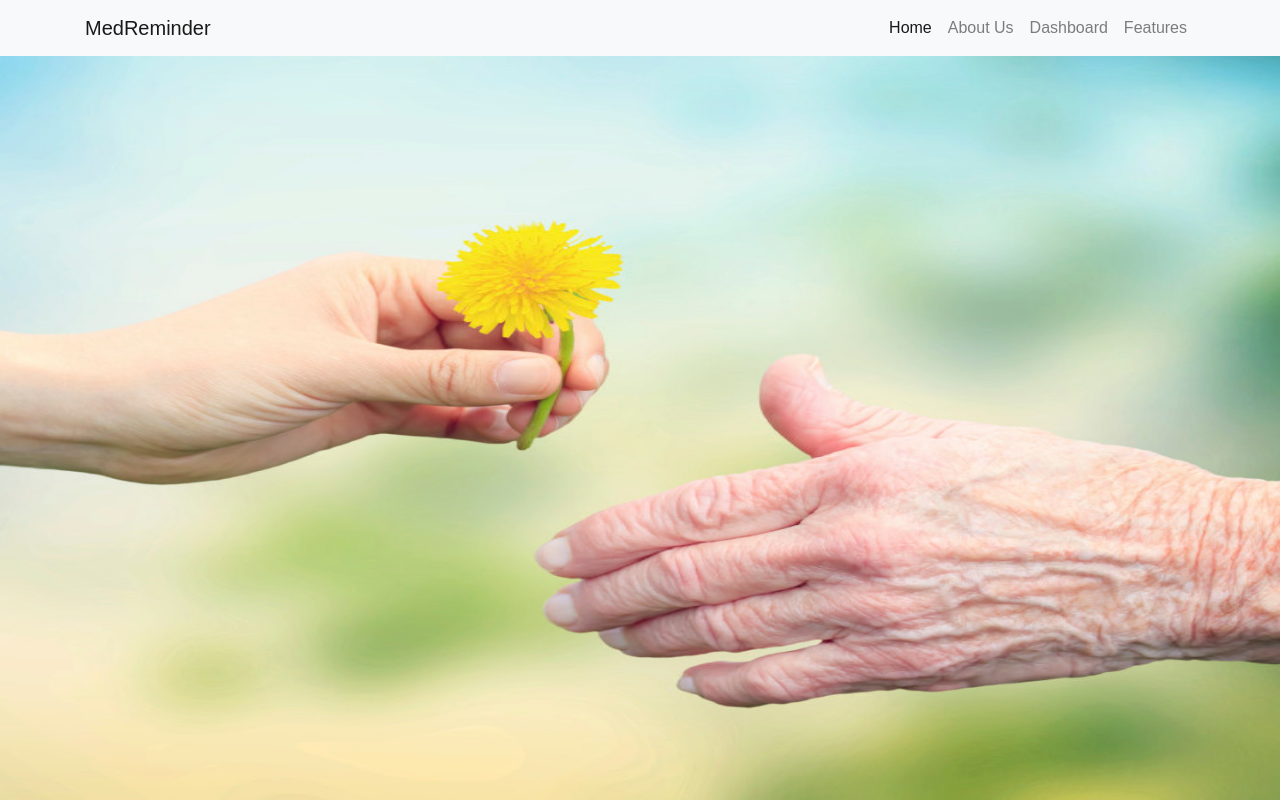
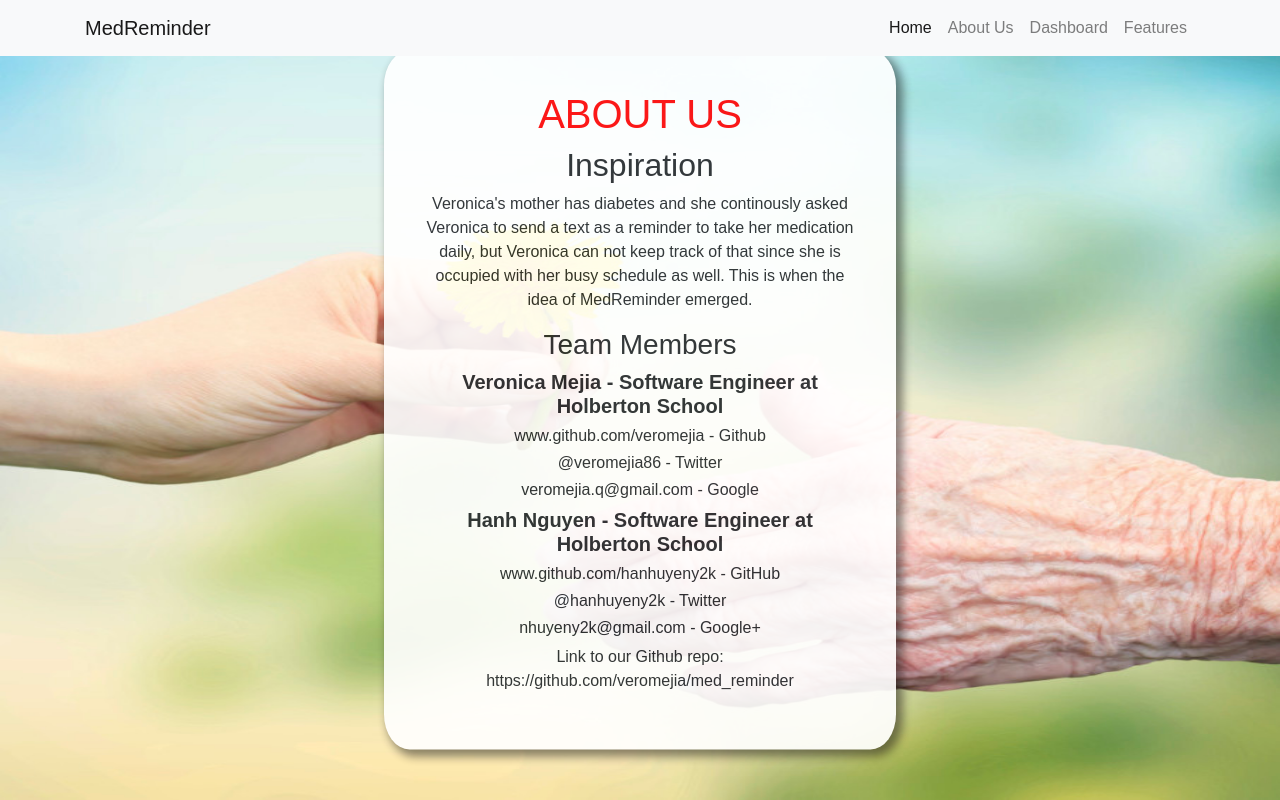
Before and after one commit to veromejia/testing, a Flask app: page /about in a window 1280 px wide. Run offline with Flask 2, Linux system fonts and the light colour scheme; some libraries are stand-ins or nearby versions.

Commit message:
about page

```diff
--- a/templates/about.html
+++ b/templates/about.html
@@ -1,4 +1,24 @@
 {%extends "layout.html"%}
 {% block content %}
-    <p>ABOUT US</p>
+<form action="" method='POST'>
+    <div class="box">
+        <h1>About Us</h1>
+        <h2>Inspiration</h2>
+        <p>Veronica's mother has diabetes and she continously asked Veronica to send a text as a reminder to take her
+            medication
+            daily, but Veronica can not keep track of that since she is occupied with her busy schedule as well. This is
+            when
+            the idea of MedReminder emerged. </p>
+        <h3>Team Members</h3>
+        <h5><b>Veronica Mejia - Software Engineer at Holberton School</b></h5>
+            <h6>www.github.com/veromejia - Github</h6>
+            <h6>@veromejia86 - Twitter</h6>
+            <h6>veromejia.q@gmail.com - Google</h6>
+            <h5><b>Hanh Nguyen - Software Engineer at Holberton School</b></h5>
+            <h6>www.github.com/hanhuyeny2k - GitHub</h6>
+            <h6>@hanhuyeny2k - Twitter</h6>
+            <h6>nhuyeny2k@gmail.com - Google+</h6>
+        <p>Link to our Github repo: https://github.com/veromejia/med_reminder</p>
+    </div>
+</form>
 {%endblock content%}
```
